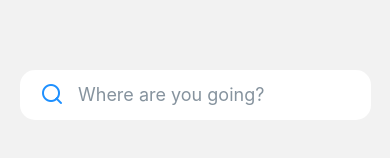
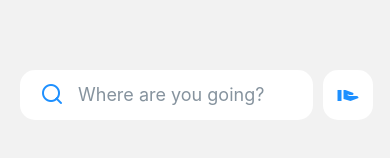
Before and after one commit to PaisWillie/Cabpool-Frontend, a React Native app: screen /DestinationSelect in a window 390 px wide. Shown: the part 664-822 px from the top of the page. Built offline with nearby package versions, Linux system fonts and the light colour scheme.

Commit message:
Show locations on confirm

```diff
--- a/src/views/destination_select/DestinationSelect.tsx
+++ b/src/views/destination_select/DestinationSelect.tsx
@@ -2,7 +2,7 @@
 import React, {useState} from 'react';
 import {View} from 'react-native';
 import MenuProfileFloatingActionButtons from '../../components/MenuProfileFloatingActionButtons';
-import {Input} from '@rneui/base';
+import {Button, Icon, Input} from '@rneui/base';
 import GoogleMaps from '../../components/GoogleMaps';
 import Geolocation from '@react-native-community/geolocation';
 import {coordinate} from '../../types/MapsTypes';
@@ -31,6 +31,7 @@ const DestinationSelectPage = ({navigation}: any) => {
           navigation.push('RouteConfirm', {
             // start: start,
             directions: res,
+            destination: destination,
           });
         });
       },
@@ -49,6 +50,10 @@ const DestinationSelectPage = ({navigation}: any) => {
       }}>
       <GoogleMaps />
       <MenuProfileFloatingActionButtons />
+      <View
+        style={{
+          flexDirection: 'row',
+        }}>
         <Input
           placeholder="Where are you going?"
           onChangeText={setDestination}
@@ -65,7 +70,7 @@ const DestinationSelectPage = ({navigation}: any) => {
             borderRadius: 15,
             marginBottom: 60,
             marginLeft: 20,
-          width: '90%',
+            width: '75%',
             height: 50,
             elevation: 5,
           }}
@@ -73,6 +78,18 @@ const DestinationSelectPage = ({navigation}: any) => {
             marginLeft: 10,
           }}
         />
+        <Button
+          color="white"
+          buttonStyle={{
+            elevation: 5,
+            borderRadius: 15,
+            width: 50,
+            height: 50,
+            marginLeft: 10,
+          }}>
+          <Icon name="offer" type="material-community" color="dodgerblue" />
+        </Button>
+      </View>
     </View>
   );
 };
--- a/src/views/route_confirm/RouteConfirm.tsx
+++ b/src/views/route_confirm/RouteConfirm.tsx
@@ -45,7 +45,7 @@ const RouteConfirmPage = ({navigation, route}: any) => {
             Cancel
           </Button>
         </View>
-        <RouteLocations />
+        <RouteLocations destination={route.params?.destination} />
         <SuggestedRides />
         <Payment />
         <Button
--- a/src/views/route_confirm/components/RouteLocations.tsx
+++ b/src/views/route_confirm/components/RouteLocations.tsx
@@ -3,7 +3,11 @@ import React from 'react';
 import {Divider, Icon, Text} from '@rneui/themed';
 import {StyleSheet, View} from 'react-native';
 
-const RouteLocations = () => {
+type RouteLocationsProps = {
+  destination: string;
+};
+
+const RouteLocations = (props: RouteLocationsProps) => {
   return (
     <View
       id="route-locations"
@@ -28,9 +32,9 @@ const RouteLocations = () => {
           flexDirection: 'column',
           width: '100%',
         }}>
-        <Text style={styles.text}>345 Cityhall Park</Text>
+        <Text style={styles.text}>{props.destination}</Text>
         <Divider width={1} style={{width: '80%', marginVertical: 16}} />
-        <Text style={styles.text}>Barclay Stadium</Text>
+        <Text style={styles.text}>Your location</Text>
       </View>
     </View>
   );
```
Lines whose indentation alone changed are shown as unchanged.
